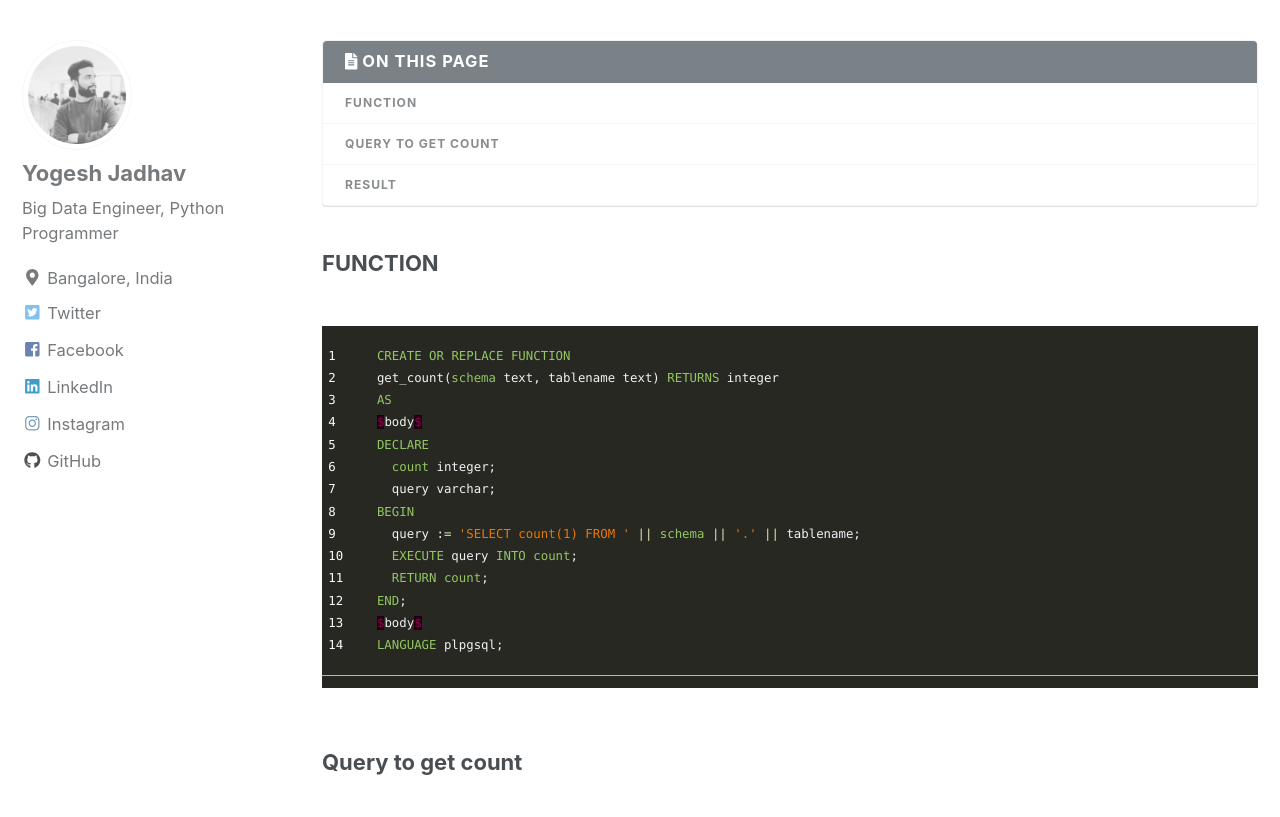
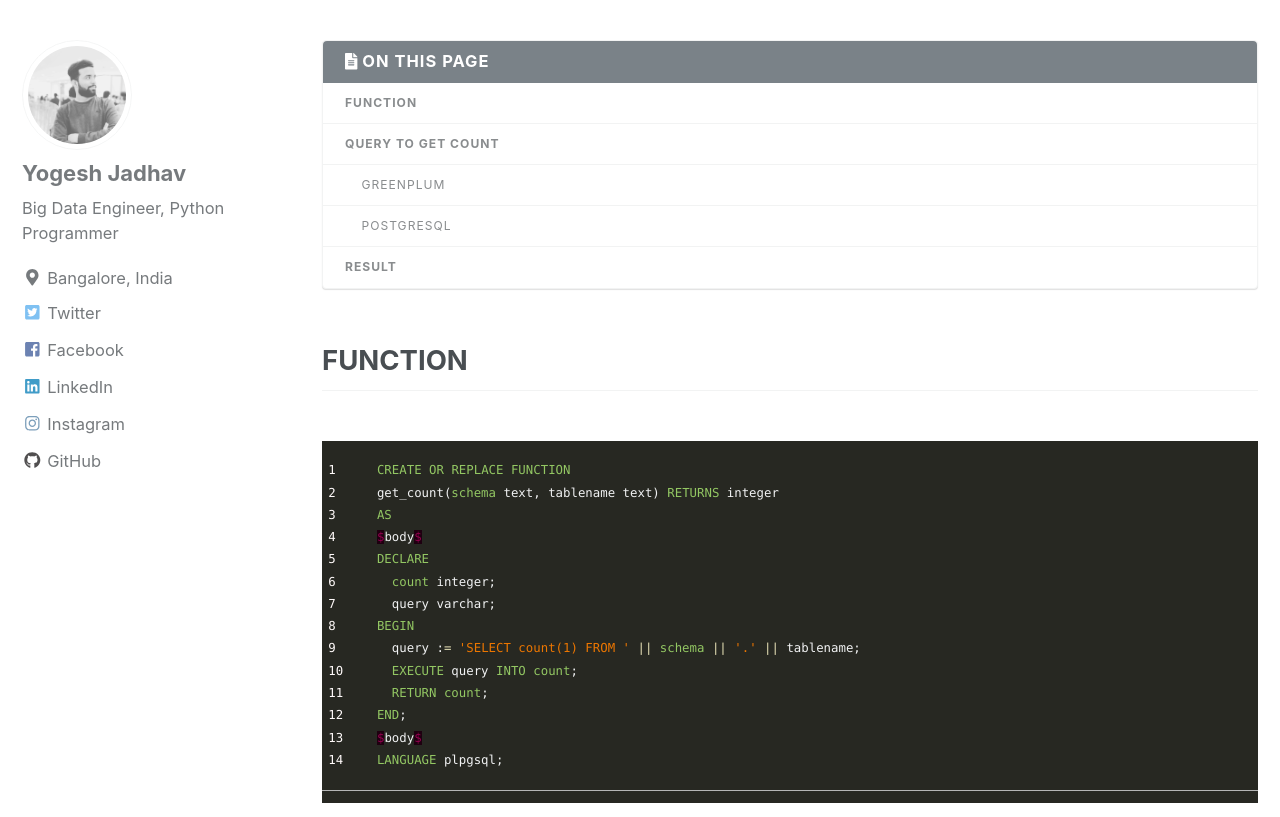
Before and after one commit to pgyogesh/blog, a Jekyll site: the page built from _posts/2018-06-20-row-count.md, in a window 1280 px wide and 900 px high, scrolled down 421 px, cut to the strip 83-900 px from the top of the window. Built offline with Jekyll 4.4.1, drawn with Linux system fonts in a browser that asks for light colours; nearby versions of some CDN libraries; comment, search, counter and statistics services are not loaded; a style sheet for code colours, icons or effects is not loaded.

Commit message:
Update 2018-06-20-row-count.md

```diff
--- a/_posts/2018-06-20-row-count.md
+++ b/_posts/2018-06-20-row-count.md
@@ -14,7 +14,7 @@ tags: postgresql greenplum scripts sql
 
 
 
-### FUNCTION
+## FUNCTION
 {% highlight SQL linenos %}
 CREATE OR REPLACE FUNCTION
 get_count(schema text, tablename text) RETURNS integer
@@ -32,9 +32,9 @@ $body$
 LANGUAGE plpgsql;
 {% endhighlight %}
 
-### Query to get count
+## Query to get count
 
-## Greenplum
+### Greenplum
 {% highlight SQL linenos %}
 
 SELECT
@@ -52,7 +52,7 @@ ORDER BY 3 desc;
 
 {% endhighlight %}
 
-## PostgreSQL
+### PostgreSQL
 
 {% highlight SQL linenos %}
 
@@ -70,7 +70,7 @@ ORDER BY 3 desc;
 
 {% endhighlight %}
 
-### Result
+## Result
 
 Schema |               Table               | Row count
 -------|-----------------------------------|-----------
```
